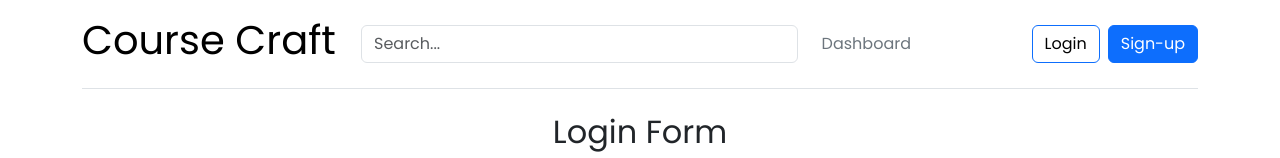
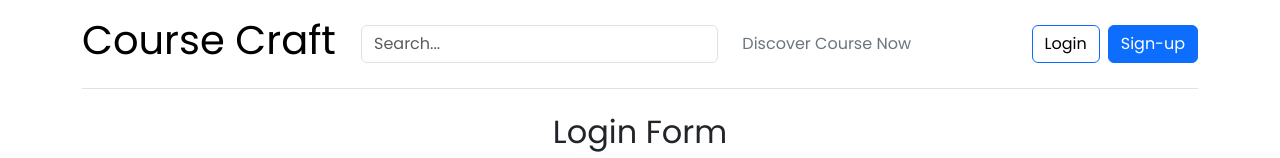
Before and after one commit to KeLsGaming23/CourseCraft, a React (Create React App) app: page /loginPage in a window 1280 px wide. Shown: the top 158 px of the page. Built offline with nearby package versions, Linux system fonts and the light colour scheme.

Commit message:
Fully functional the login component

```diff
--- a/src/components/header/Avatar.js
+++ b/src/components/header/Avatar.js
@@ -2,9 +2,10 @@ import { useContext } from "react";
 import { LoginContext } from "../../context/LoginContext";
 
 function Avatar() {
-    const {setIsLogin} = useContext(LoginContext);
+    const {setIsLogin, setUserRole} = useContext(LoginContext);
     function handleLogout(e){
         e.preventDefault();
+        setUserRole("Not Login")
         setIsLogin(false)
     }
     return (
--- a/src/components/header/NavBar.js
+++ b/src/components/header/NavBar.js
@@ -1,10 +1,10 @@
-import {Link } from "react-router-dom";
+import { Link } from "react-router-dom";
 import Avatar from "./Avatar";
 import LoginRegisterButton from "./LoginRegisterButton";
 import { useContext } from "react";
 import { LoginContext } from "../../context/LoginContext";
 function NavBar() {
-    const {isLogin} = useContext(LoginContext);
+    const { isLogin, userRole } = useContext(LoginContext);
     return (
         <>
             <div className="container">
@@ -20,7 +20,17 @@ function NavBar() {
                     </form>
                     <div>
                         <ul className="nav col-12 col-md-auto mb-2 justify-content-center mb-md-0">
-                            <li><Link to="/secondMain" className="nav-link px-2 link-secondary">Dashboard</Link></li>
+                            <li>
+                                <Link to="/secondMain" className="nav-link px-2 link-secondary">
+                                    {userRole === "student"
+                                        ? "Student Portal"
+                                        : userRole === "instructor"
+                                            ? "Instructor Portal"
+                                            : userRole === "admin"
+                                                ? "Admin Portal"
+                                                : "Discover Course Now"}
+                                </Link>
+                            </li>
                         </ul>
                     </div>
                     {isLogin ? <Avatar /> : <LoginRegisterButton />}
--- a/src/components/pages/LoginPage.js
+++ b/src/components/pages/LoginPage.js
@@ -3,24 +3,40 @@ import { LoginContext } from "../../context/LoginContext";
 import { useNavigate } from "react-router-dom";
 
 
-function LoginPage(){
-	const { setIsLogin } = useContext(LoginContext);
+function LoginPage() {
+	const { setIsLogin, setUserRole } = useContext(LoginContext);
 	const navigate = useNavigate();
-	function handleLogin(e){
+	function handleLogin(e) {
 		e.preventDefault();
+		const username = e.target.username.value;
+		const password = e.target.password.value;
+
+		if (username === "student" && password === "student") {
+			setUserRole("student");
 			setIsLogin(true);
+		} else if (username === "instructor" && password === "instructor") {
+			setUserRole("instructor");
+			setIsLogin(true);
+		} else if (username === "admin" && password === "admin") {
+			setUserRole("admin");
+			setIsLogin(true);
+		} else {
+			setUserRole("Not Login");
+			setIsLogin(false);
+		}
+
 		navigate("/");
 	}
 
-    return(
+	return (
 		<>
 			<div className="text-center">
 				<h2>Login Form</h2>
 				<form onSubmit={handleLogin}>
-		        <label for="username">Username:</label>
-		        <input type="text" id="username" name="username"/><br /><br /><br />
-		        <label for="password">Password:</label>
-		        <input type="password" id="password" name="password"/><br /><br />
+					<label htmlFor="username">Username:</label>
+					<input type="text" id="username" name="username" /><br /><br /><br />
+					<label htmlFor="password">Password:</label>
+					<input type="password" id="password" name="password" /><br /><br />
 					<input type="submit" value="Login" />
 				</form>
 			</div>
--- a/src/context/LoginContext.js
+++ b/src/context/LoginContext.js
@@ -5,12 +5,14 @@ export const MyProvider = (props) => {
     const [isLogin, setIsLogin] = useState(false);
     const [redirectFromHome, setRedirectFromHome] = useState(false);
     const [isEnroll, setIsEnroll] = useState(false);
+    const [userRole, setUserRole] = useState("Not Login");
     return(
         <>
             <LoginContext.Provider value={{
                 isLogin, setIsLogin,
                 redirectFromHome, setRedirectFromHome,
-                isEnroll, setIsEnroll }}>
+                isEnroll, setIsEnroll,
+                userRole, setUserRole }}>
             {props.children}
             </LoginContext.Provider>
         </>
```
Lines whose indentation alone changed are shown as unchanged.
